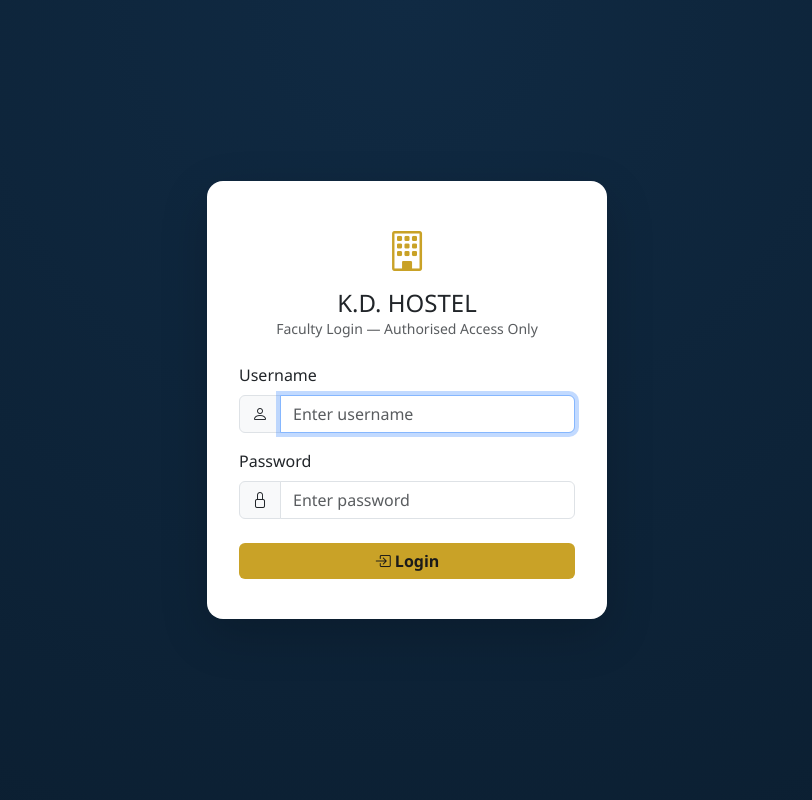
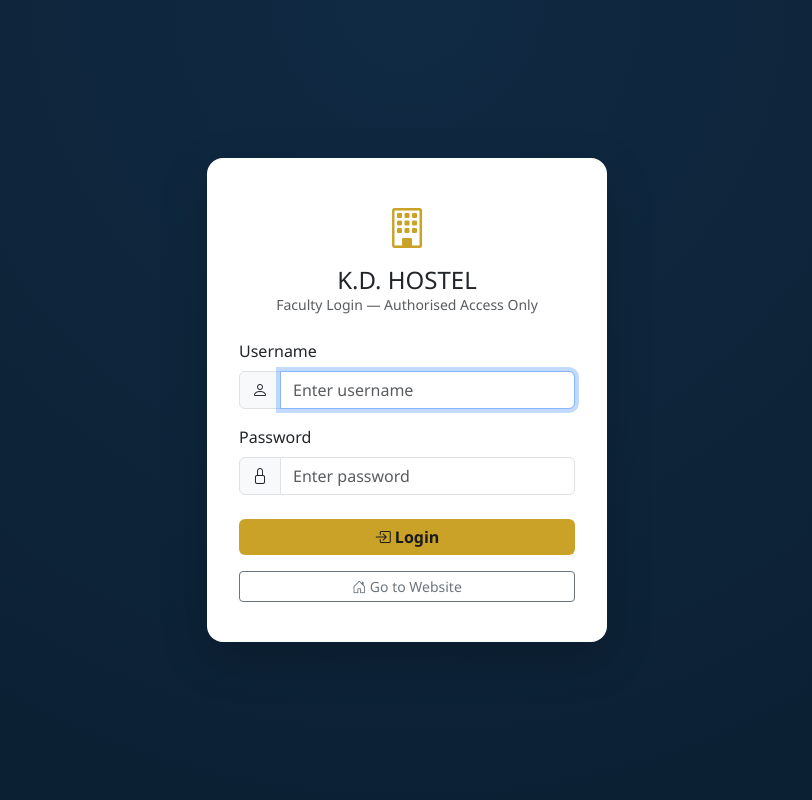
Before and after one commit to vishalmali9353-ops/kd-hostel-backend, a Flask app: page /login in a window 1280 px wide. Shown: the whole page, without its empty margins (233-1045 px from the left). Run offline with Flask 3, Linux system fonts and the light colour scheme; some libraries are stand-ins or nearby versions.

Commit message:
Update login.html

```diff
--- a/templates/login.html
+++ b/templates/login.html
@@ -28,6 +28,13 @@
         <i class="bi bi-box-arrow-in-right"></i> Login
       </button>
     </form>
+
+    <div class="text-center mt-3">
+      <a href="https://vishalmali9353-ops.github.io/kd-hostel-website/" class="btn btn-outline-secondary btn-sm w-100">
+        <i class="bi bi-house-door"></i> Go to Website
+      </a>
+    </div>
+
   </div>
 </div>
 {% endblock %}
```
